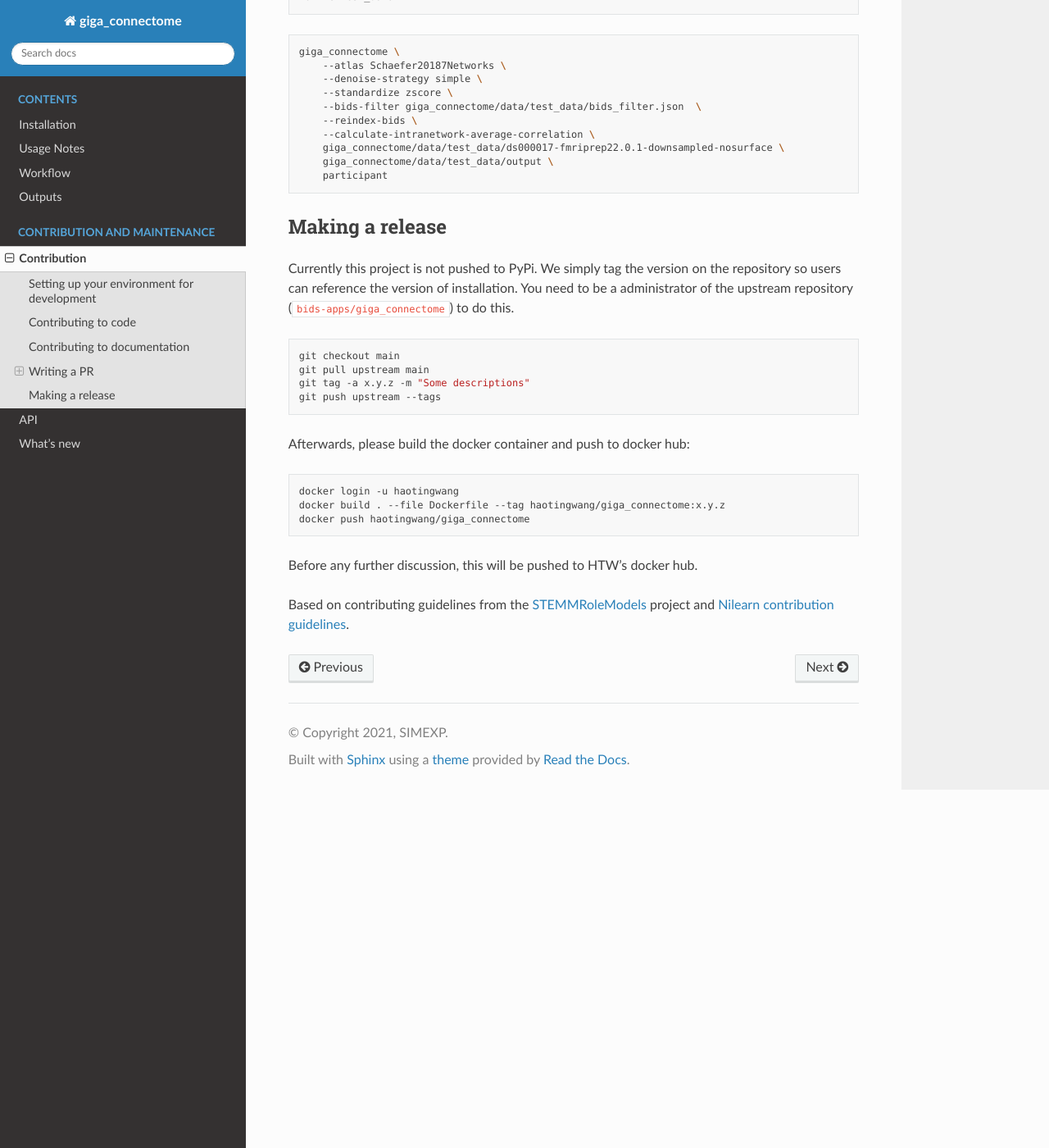
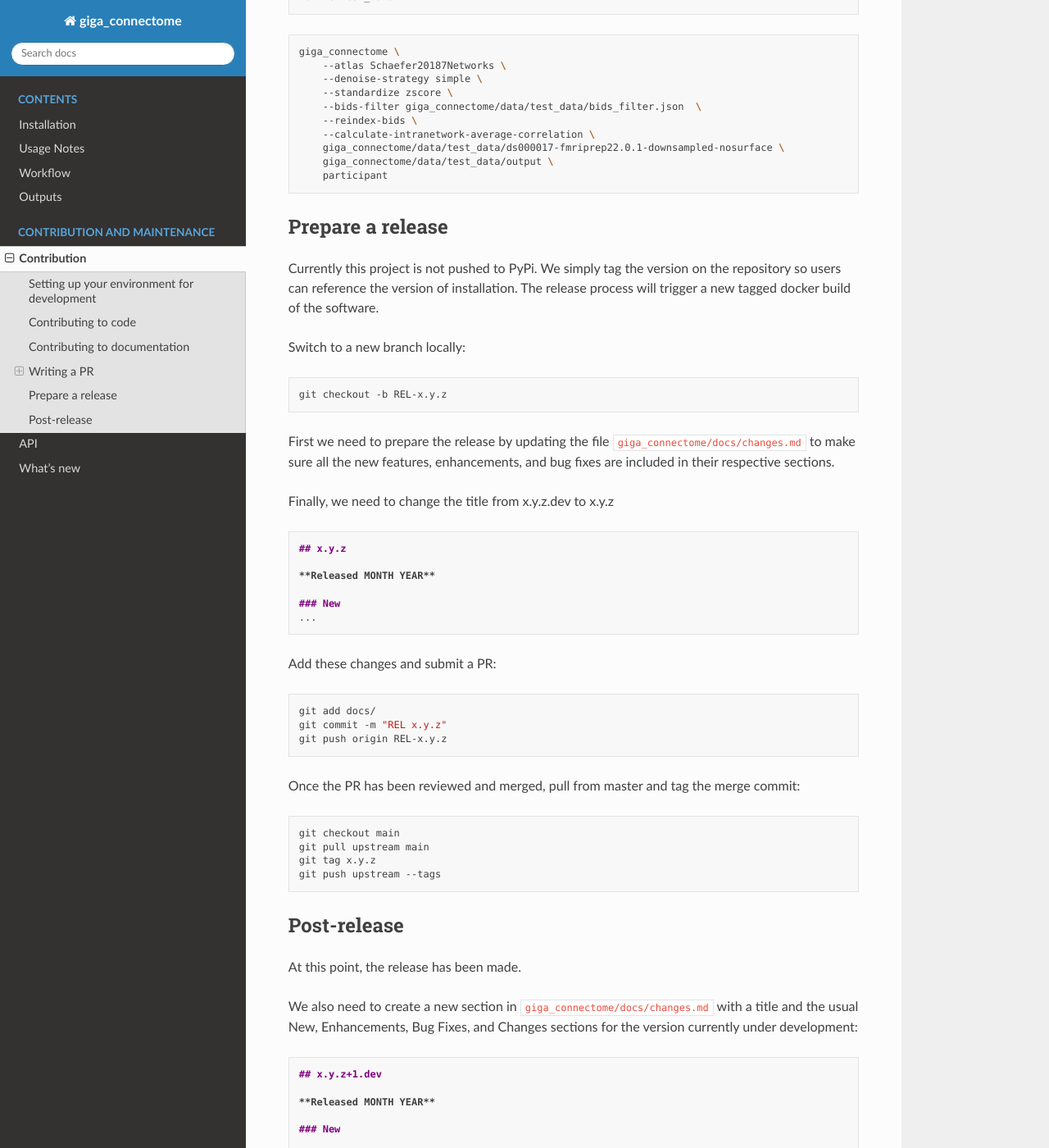
Before and after one commit to bids-apps/giga_connectome, a Sphinx documentation site: the page built from docs/source/contributing.md, in a window 1280 px wide and 1400 px high, scrolled down 2956 px. Shown: the whole window at 82% size. Built offline with Sphinx 7.4.7 and the Read the Docs theme 2.0.0, drawn with Linux system fonts in a browser that asks for light colours; the version number could not be read and is left out; some of the changed text lies outside the part shown.

Commit message:
DOCS release process notes

````diff
--- a/docs/source/contributing.md
+++ b/docs/source/contributing.md
@@ -139,26 +139,65 @@
     participant
 ```
 
-## Making a release
+## Prepare a release
 
 Currently this project is not pushed to PyPi.
 We simply tag the version on the repository so users can reference the version of installation.
-You need to be a administrator of the upstream repository (`bids-apps/giga_connectome`) to do this.
+The release process will trigger a new tagged docker build of the software.
+
+Switch to a new branch locally:
+
+```bash
+git checkout -b REL-x.y.z
+```
+First we need to prepare the release by updating the file `giga_connectome/docs/changes.md` to make sure all the new features, enhancements, and bug fixes are included in their respective sections.
+
+Finally, we need to change the title from x.y.z.dev to x.y.z
+
+```markdown
+## x.y.z
+
+**Released MONTH YEAR**
+
+### New
+...
+```
+Add these changes and submit a PR:
+
+```bash
+git add docs/
+git commit -m "REL x.y.z"
+git push origin REL-x.y.z
+```
+
+Once the PR has been reviewed and merged, pull from master and tag the merge commit:
 
 ```bash
 git checkout main
 git pull upstream main
-git tag -a x.y.z -m "Some descriptions"
+git tag x.y.z
 git push upstream --tags
 ```
 
-Afterwards, please build the docker container and push to docker hub:
+## Post-release
 
-```bash
-docker login -u haotingwang
-docker build . --file Dockerfile --tag haotingwang/giga_connectome:x.y.z
-docker push haotingwang/giga_connectome
+At this point, the release has been made.
+
+We also need to create a new section in `giga_connectome/docs/changes.md` with a title and the usual New, Enhancements, Bug Fixes, and Changes sections for the version currently under development:
+
+```markdown
+
+## x.y.z+1.dev
+
+**Released MONTH YEAR**
+
+### New
+
+### Fixes
+
+### Enhancements
+
+### Changes
 ```
-Before any further discussion, this will be pushed to HTW's docker hub.
 
 Based on contributing guidelines from the [STEMMRoleModels](https://github.com/KirstieJane/STEMMRoleModels/blob/gh-pages/CONTRIBUTING.md) project and [Nilearn contribution guidelines](https://nilearn.github.io/stable/development.html).
````
Also changed, not shown: docs/source/changes.md (+6 -2 lines).
